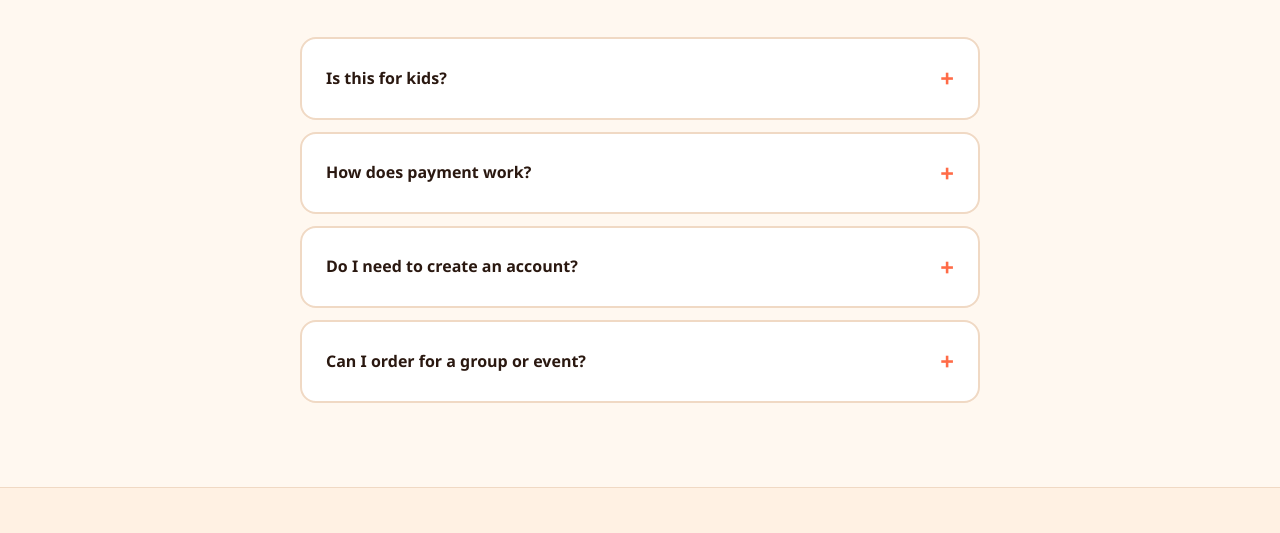
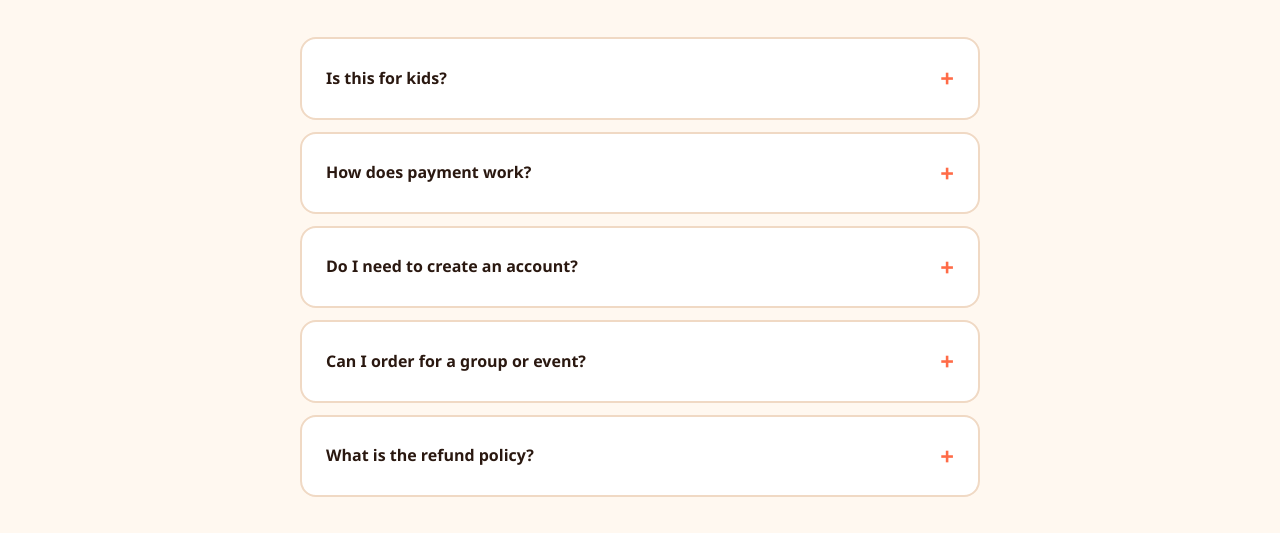
Before and after one commit to raphaelbarasa/colo-it, a plain HTML site: page index.html in a window 1280 px wide. Shown: the part 4847-5380 px from the top of the page. Drawn offline with Linux system fonts and the light colour scheme.

Commit message:
Update index.html

```diff
--- a/index.html
+++ b/index.html
@@ -679,6 +679,10 @@
           <div class="faq-q" role="button" tabindex="0">Can I order for a group or event? <span>+</span></div>
           <div class="faq-a">Yes. Bulk orders of 10+ kits get KES 1,300 per kit. WhatsApp us with your numbers and dates using the group-session form above.</div>
         </div>
+          <div class="faq-item">
+          <div class="faq-q" role="button" tabindex="0">What is the refund policy? <span>+</span></div>
+          <div class="faq-a">Deposits are refundable up to 24 hours before delivery, but some charges may apply.</div>
+        </div>
       </div>
     </div>
   </section>
```
